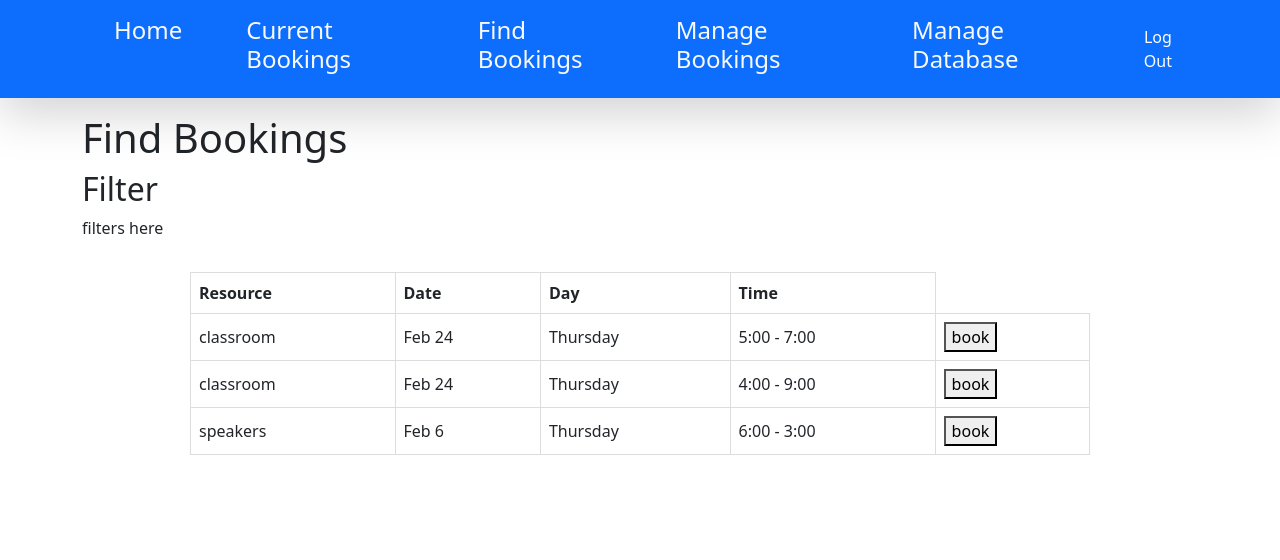
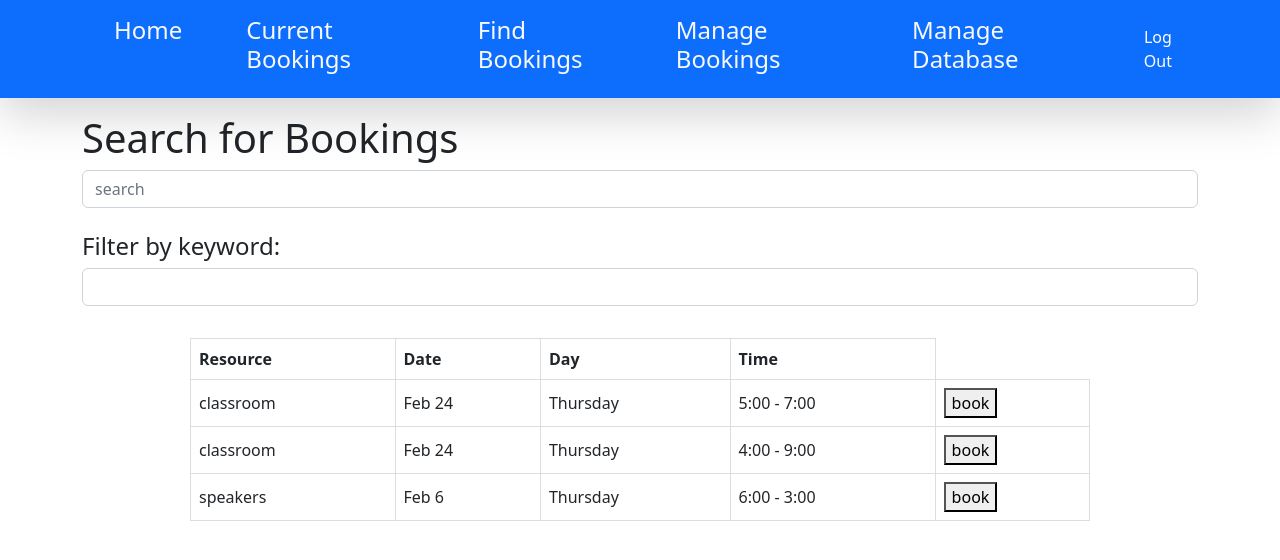
Before and after one commit to k-kali/SENG371, a React (Create React App) app: page /FindBookings in a window 1280 px wide. Shown: the top 560 px of the page. Built offline with nearby package versions, Linux system fonts and the light colour scheme.

Commit message:
changed find booking page

```diff
--- a/src/Pages/FindBookings.js
+++ b/src/Pages/FindBookings.js
@@ -13,9 +13,11 @@ export function FindBookings() {
 
   return (
     <div>
-      <h1>Find Bookings</h1>
-      <h2>Filter</h2>
-      <text>filters here</text>
+      <h1>Search for Bookings</h1>
+      <input className="form-control" type="text" placeholder="search" />
+      <br></br>
+      <h4>Filter by keyword:</h4>
+      <input className="form-control" type="text" />
       <div>
         <ResultsTable data={ResultsData} column={column} />
       </div>
```
